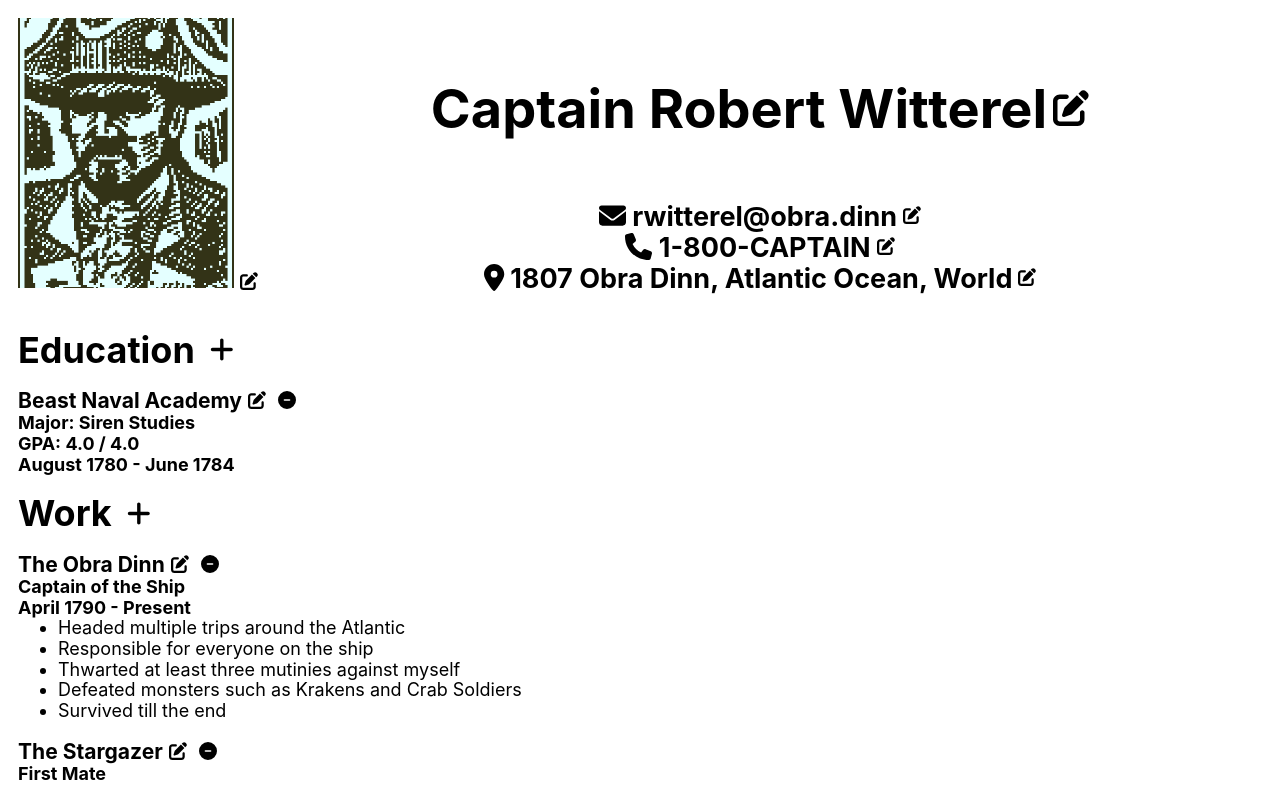
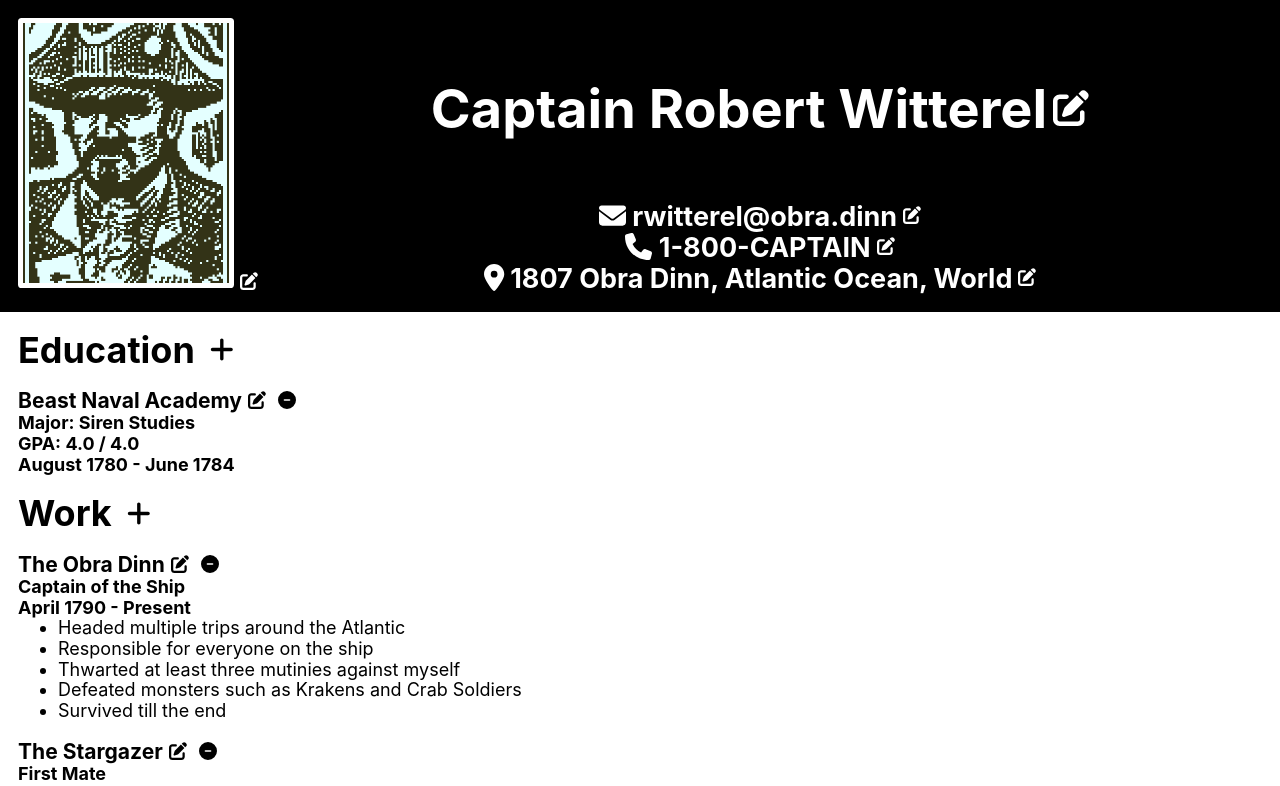
Before and after one commit to xsherryhe/cv-application, a React (Create React App) app: page / in a window 1280 px wide. Shown: the top 786 px of the page. Built offline with nearby package versions, Linux system fonts and the light colour scheme.

Commit message:
Added additional styling to header

```diff
--- a/src/styles/Avatar.css
+++ b/src/styles/Avatar.css
@@ -3,6 +3,8 @@
 }
 
 .avatar img {
+  border: 5px solid var(--background-color);
+  border-radius: 0.2rem;
   width: 12rem;
   height: 15rem;
   object-fit: cover;
--- a/src/styles/CV.css
+++ b/src/styles/CV.css
@@ -1,9 +1,9 @@
-.CV.disabled {
+.CV.disabled > * {
   color: gray;
 }
 
 .CV.disabled .entry-form {
-  color: black;
+  color: var(--font-color);
 }
 
 .CV.disabled button {
@@ -13,7 +13,7 @@
 }
 
 .CV.disabled .entry-form button {
-  color: black;
+  color: var(--font-color);
   cursor: pointer;
   pointer-events: auto;
 }
--- a/src/styles/EntryForm.css
+++ b/src/styles/EntryForm.css
@@ -21,7 +21,7 @@
 }
 
 .entry-form:not(.short):not(.inline) {
-  border: 1px black dashed;
+  border: 1px var(--font-color) dashed;
   border-radius: 0.2rem;
   padding: 0.5rem 0.5rem 1rem;
 }
--- a/src/styles/Header.css
+++ b/src/styles/Header.css
@@ -1,6 +1,12 @@
 header {
+  background-color: var(--font-color);
+  color: var(--background-color);
   padding: 1rem;
   display: grid;
   grid-template: 1fr max-content / max-content 1fr;
   justify-items: center;
 }
+
+header button, .CV.disabled header .entry-form, .CV.disabled header .entry-form button {
+  color: var(--background-color);
+}
--- a/src/styles/index.css
+++ b/src/styles/index.css
@@ -1,3 +1,8 @@
+:root {
+  --background-color: white;
+  --font-color: black;
+}
+
 html {
   font-size: 18px;
 }
```
